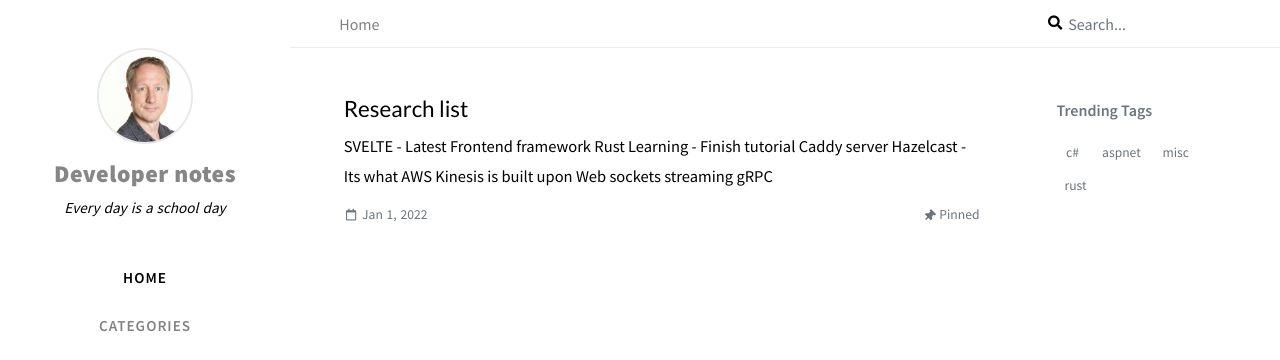
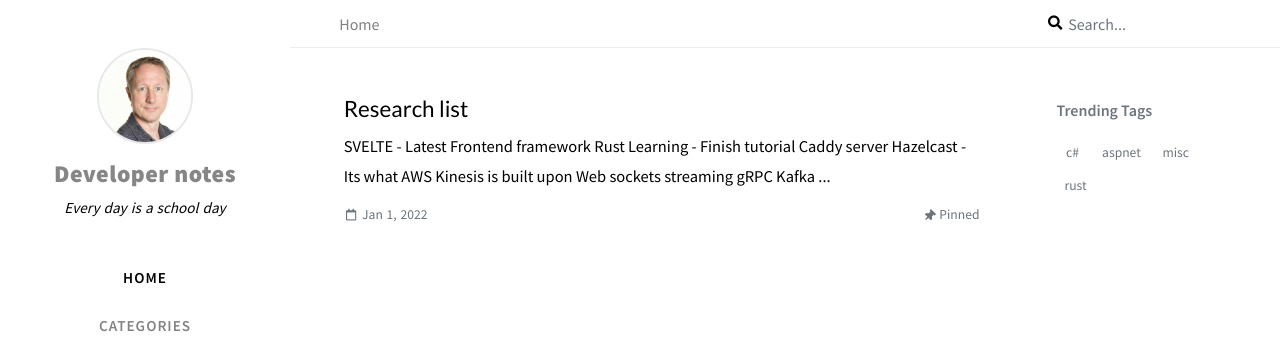
Before and after one commit to ianpowell2017/ianpowell2017.github.io, a Jekyll site: the page built from index.html, in a window 1280 px wide. Shown: the top 360 px of the page. Built offline with Jekyll 4.4.1, drawn with Linux system fonts in a browser that asks for light colours; nearby versions of some CDN libraries; comment, search, counter and statistics services are not loaded.

Commit message:
Update 2022-01-01-things-to-research.md

```diff
--- a/_posts/2022-01-01-things-to-research.md
+++ b/_posts/2022-01-01-things-to-research.md
@@ -13,3 +13,4 @@ pin: true
 - [ ] [Hazelcast](https://hazelcast.com/) - Its what AWS Kinesis is built upon
   - [ ] Web sockets streaming
   - [ ] gRPC
+  - [ ] Kafka
```
